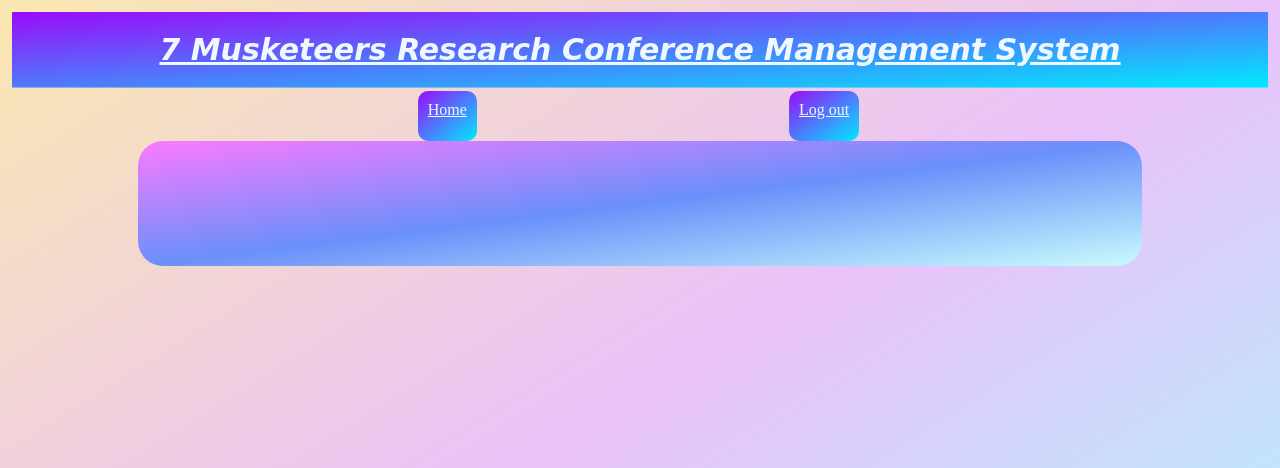
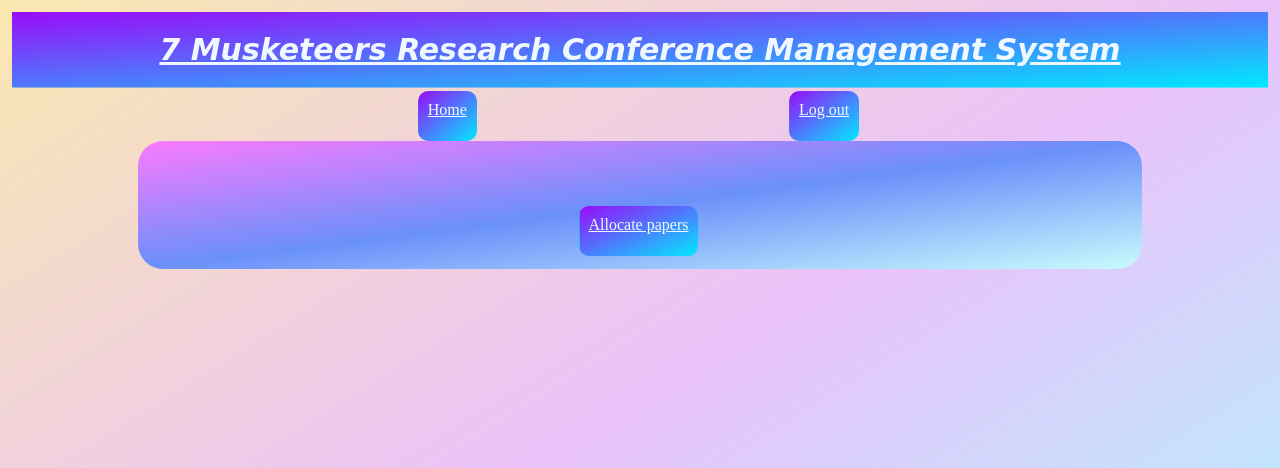
Before and after one commit to hariniprakash296/314Website-for-Research-paper-submissions, a Django app: template Conference_Management_System_Django/main/templates/conferencechair_homepage.html in a window 1280 px wide. Shown: the top 468 px of the page. Run offline with Django 3.2, Linux system fonts and the light colour scheme; the template is opened without the code that fills it, so the values that code supplies are empty.

Commit message:
commit to

```diff
--- a/Conference_Management_System_Django/main/templates/conferencechair_homepage.html
+++ b/Conference_Management_System_Django/main/templates/conferencechair_homepage.html
@@ -2,5 +2,7 @@
 
 {% load static %}
 {% block content %}
-
+<div class="user_button_group">
+    <div id="user_buttons"> <a href="" style="color: aliceblue;">Allocate papers</a> </div>
+</div>
 {% endblock content %}
```
